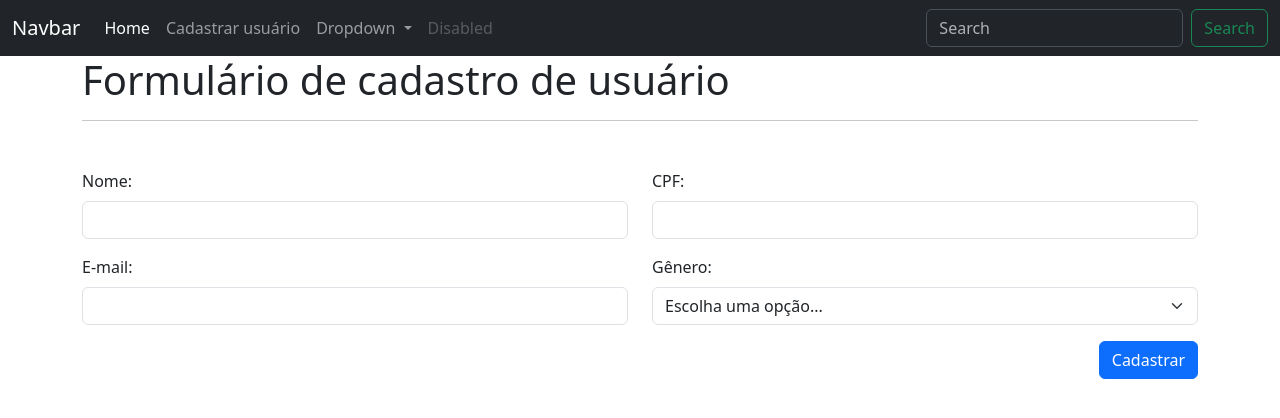
After one commit to alexmachadoribeiro/crudjango-turma-carreta, a Django app: page //cadastroUsuario in a window 1280 px wide. The commit adds this page. Shown: the top 418 px of the page. Run offline with Django 5.2, Linux system fonts and the light colour scheme.

Commit message:
Aula do dia 11/05/2026.

```diff
--- /dev/null
+++ b/cadastro_usuarios/templates/base.html
@@ -0,0 +1,20 @@
+<!doctype html>
+<html lang="pt-br">
+  <head>
+    <meta charset="utf-8">
+    <meta name="viewport" content="width=device-width, initial-scale=1">
+    <title>Bootstrap demo</title>
+    <link href="https://cdn.jsdelivr.net/npm/bootstrap@5.3.8/dist/css/bootstrap.min.css" rel="stylesheet" integrity="sha384-sRIl4kxILFvY47J16cr9ZwB07vP4J8+LH7qKQnuqkuIAvNWLzeN8tE5YBujZqJLB" crossorigin="anonymous">
+  </head>
+  <body>
+    <!-- header -->
+    {% include 'header.html' %}
+    <!-- main -->
+    {% block content %}
+    {% endblock %}
+
+    <!-- footer -->
+
+    <script src="https://cdn.jsdelivr.net/npm/bootstrap@5.3.8/dist/js/bootstrap.bundle.min.js" integrity="sha384-FKyoEForCGlyvwx9Hj09JcYn3nv7wiPVlz7YYwJrWVcXK/BmnVDxM+D2scQbITxI" crossorigin="anonymous"></script>
+  </body>
+</html>
--- /dev/null
+++ b/cadastro_usuarios/templates/form.html
@@ -0,0 +1,39 @@
+{% extends 'base.html' %}
+
+{% block content %}
+<main>
+    <div class="container">
+        <h1>Formulário de cadastro de usuário</h1>
+        <hr>
+        <form action="{% url 'form' %}" method="POST" class="mt-5">
+            {% csrf_token %}
+            <div class="row">
+                <div class="col-12 col-md-6 mb-3">
+                    <label for="nome" class="form-label">Nome:</label>
+                    <input type="text" class="form-control" name="nome" aria-label="nome" required>
+                </div>
+                <div class="col-12 col-md-6 mb-3">
+                    <label for="cpf" class="form-label">CPF:</label>
+                    <input type="text" class="form-control" name="cpf" aria-label="cpf" required>
+                </div>
+                <div class="col-12 col-md-6 mb-3">
+                    <label for="email" class="form-label">E-mail:</label>
+                    <input type="email" class="form-control" name="email" aria-label="email" required>
+                </div>
+                <div class="col-12 col-md-6 mb-3">
+                    <label for="genero" class="form-label">Gênero:</label>
+                    <select class="form-select" name="genero" aria-label="genero">
+                        <option value="" selected>Escolha uma opção...</option>
+                        <option value="Masculino">Masculino</option>
+                        <option value="Feminino">Feminino</option>
+                        <option value="Outro">Outro</option>
+                    </select>
+                </div>
+                <div class="d-flex justify-content-end">
+                    <button type="submit" class="btn btn-primary">Cadastrar</button>
+                </div>
+            </div>
+        </form>
+    </div>
+</main>
+{% endblock %}
--- a/cadastro_usuarios/templates/header.html
+++ b/cadastro_usuarios/templates/header.html
@@ -7,10 +7,10 @@
     <div class="collapse navbar-collapse" id="navbarSupportedContent">
       <ul class="navbar-nav me-auto mb-2 mb-lg-0">
         <li class="nav-item">
-          <a class="nav-link active" aria-current="page" href="#">Home</a>
+          <a class="nav-link active" aria-current="page" href="{% url 'index' %}">Home</a>
         </li>
         <li class="nav-item">
-          <a class="nav-link" href="#">Link</a>
+          <a class="nav-link" href="{% url 'form' %}">Cadastrar usuário</a>
         </li>
         <li class="nav-item dropdown">
           <a class="nav-link dropdown-toggle" href="#" role="button" data-bs-toggle="dropdown" aria-expanded="false">
--- a/cadastro_usuarios/urls.py
+++ b/cadastro_usuarios/urls.py
@@ -2,5 +2,6 @@ from django.urls import path
 from . import views
 
 urlpatterns = [
-    path('', views.index, name='index')
+    path('', views.index, name='index'),
+    path('/cadastroUsuario', views.form, name='form')
 ]
--- a/cadastro_usuarios/views.py
+++ b/cadastro_usuarios/views.py
@@ -1,6 +1,17 @@
-from django.shortcuts import render
-from django.http import HttpResponse
+from django.shortcuts import render, redirect
+from .models import Usuario
 
 # Create your views here.
 def index(request):
-    return render(request, "index.html")
+    usuarios = Usuario.objects.all()
+    return render(request, "index.html", {"usuarios":usuarios})
+
+def form(request):
+    if request.method == 'POST':
+        nome = request.POST.get('nome')
+        cpf = request.POST.get('cpf')
+        email = request.POST.get('email')
+        genero = request.POST.get('genero')
+        Usuario.objects.create(nome=nome, cpf=cpf, email=email, genero=genero)
+        return redirect('index')
+    return render(request, 'form.html')
```
Also changed, not shown: cadastro_usuarios/templates/index.html (+20 -15 lines), db_usuario.db.
